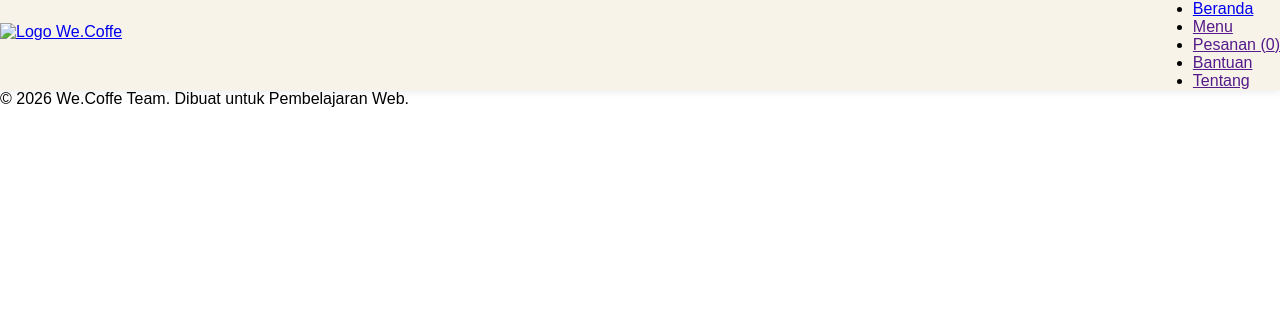
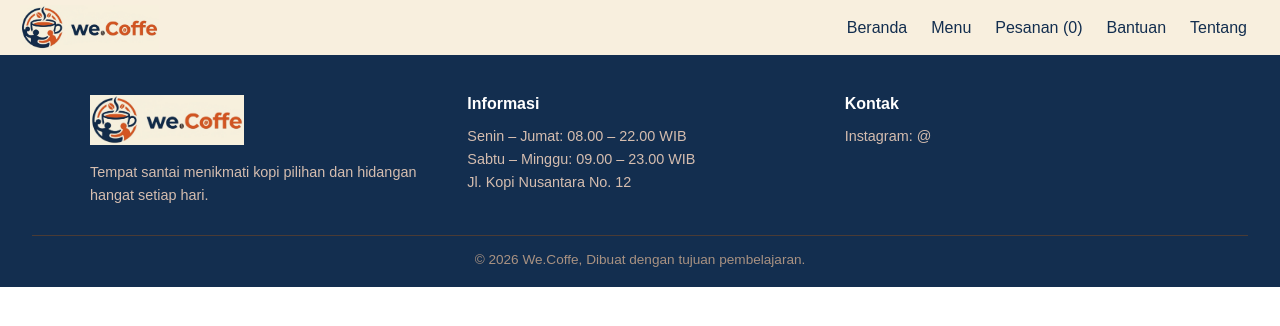
Before and after one commit to Louvent/Sistem-Cafe, a plain HTML site: page index.html in a window 1280 px wide. Drawn offline with Linux system fonts and the light colour scheme.

Commit message:
ADD FOTTER

```diff
--- a/index.html
+++ b/index.html
@@ -23,16 +23,70 @@
       display: flex;
       justify-content: space-between;
       align-items: center;
-      background-color: #f8f3e8;
+      background-color: #f8efde;
       box-shadow: 0 2px 8px rgba(0, 0, 0, 0.08);
+      padding: 5px;
     }
 
     .nav-logo {
       height: 45px;
       width: auto;
       display: flex;
+      padding-left: 15px;
     }
 
+    .nav-links {
+      display: flex;
+      list-style: none;
+      gap: 24px;
+      padding-right: 28px;
+    }
+
+    .nav-links a {
+      text-decoration: none;
+      color: #132e4f;
+      font-weight: 500;
+    }
+
+    .footer {
+      background-color: #132e4f;
+      color: #f5ebe0;
+      padding: 40px 32px 20px;
+    }
+
+    .footer-container {
+      display: grid;
+      grid-template-columns: repeat(auto-fit, minmax(220px, 1fr));
+      gap: 32px;
+      max-width: 1100px;
+      margin: 0 auto;
+    }
+
+    .footer-logo {
+      height: 50px;
+      width: auto;
+      margin-bottom: 12px;
+    }
+
+    .footer-col h4 {
+      margin-bottom: 12px;
+      color: #ffffff;
+    }
+
+    .footer-col p {
+      font-size: 0.9rem;
+      line-height: 1.6;
+      color: #d5bdaf;
+    }
+
+    .footer-bottom {
+      text-align: center;
+      border-top: 1px solid #4a3b35;
+      margin-top: 28px;
+      padding-top: 16px;
+      font-size: 0.85rem;
+      color: #a99282;
+    }
   </style>
 </head>
 
@@ -40,7 +94,7 @@
   <header>
     <nav class="navbar">
       <a href="index.html" class="nav-brand">
-        <img src="" alt="Logo We.Coffe" class="nav-logo">
+        <img src="Logo We.Coffe and Text.jpeg" alt="Logo We.Coffe" class="nav-logo">
       </a>
 
       <ul class="nav-links">
@@ -52,8 +106,30 @@
       </ul>
     </nav>
   </header>
+
   <footer class="footer">
-    <p>&copy; 2026 We.Coffe Team. Dibuat untuk Pembelajaran Web.</p>
+    <div class="footer-container">
+      <div class="footer-col">
+        <img src="Logo We.Coffe and Text.jpeg" alt="Logo Sistem Cafe" class="footer-logo">
+        <p>Tempat santai menikmati kopi pilihan dan hidangan hangat setiap hari.</p>
+      </div>
+
+      <div class="footer-col">
+        <h4>Informasi</h4>
+        <p>Senin – Jumat: 08.00 – 22.00 WIB</p>
+        <p>Sabtu – Minggu: 09.00 – 23.00 WIB</p>
+        <p>Jl. Kopi Nusantara No. 12</p>
+      </div>
+
+      <div class="footer-col">
+        <h4>Kontak</h4>
+        <p>Instagram: @</p>
+      </div>
+    </div>
+
+    <div class="footer-bottom">
+      <p>&copy; 2026 We.Coffe, Dibuat dengan tujuan pembelajaran.</p>
+    </div>
   </footer>
 </body>
 
```
